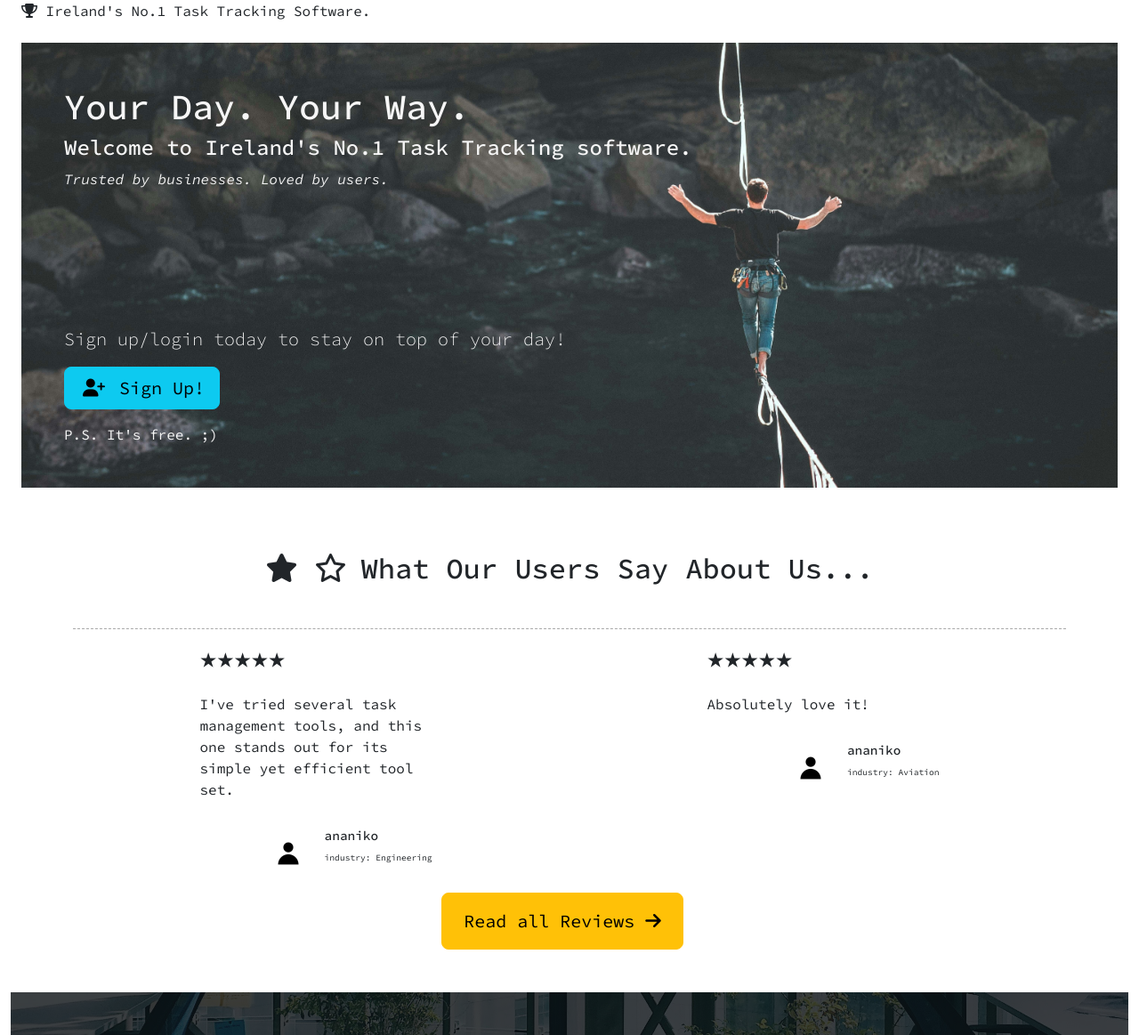
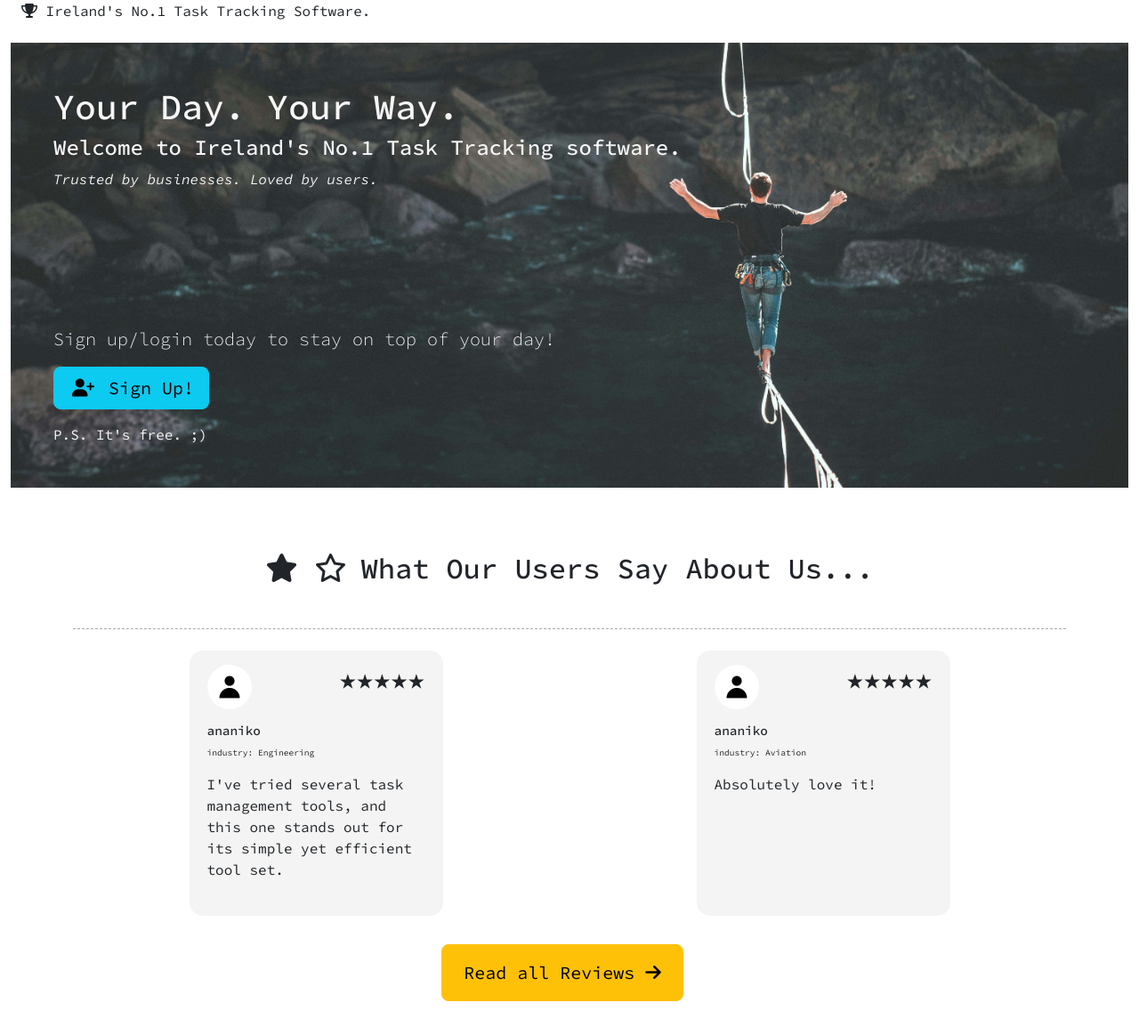
Before and after one commit to Ana-Niko-byte/zenlist, a Django app: page / in a window 1280 px wide. Shown: the part 75-1238 px from the top of the page at 89% size. Run offline with Django 4.2, Linux system fonts and the light colour scheme; data comes from the database, SQL or seed files in the repository; some libraries are stand-ins or nearby versions.

Commit message:
fix: delete scrum image field + add max_length to review

```diff
--- a/scrum/models.py
+++ b/scrum/models.py
@@ -51,8 +51,6 @@ class Scrum(models.Model):
     content = A reference to the main content.
     """
     title = models.CharField(max_length=200)
-    # Remove Image Field
-    image = CloudinaryField('image', default='default_image')
     updated_on = models.DateTimeField(auto_now=True)
     content = models.TextField()
 
@@ -89,7 +87,7 @@ class Review(models.Model):
         default='no rating',
         max_length=5
     )
-    review = models.TextField()
+    review = models.TextField(max_length=120)
     reviewed_on = models.DateField(auto_now_add=True)
     approved = models.BooleanField(default=False)
 
--- a/scrum/templates/scrum/_jumbo.html
+++ b/scrum/templates/scrum/_jumbo.html
@@ -1,7 +1,7 @@
 {% load static %}
-<div class="container-fluid jumbotron-full mb-5">
+<div class="jumbotron-full mb-5">
   <div class="row">
-    <div class="col-12">
+    <div class="col-12 mx-0">
         <section class="callout jumbotron mb-4 py-5 d-flex flex-column justify-content-between">
           <div class="main-jumbo mx-5 brand white-text">
             <h1 class="jumbo-heading">Your Day. Your Way.</h1>
--- a/scrum/templates/scrum/_reviews.html
+++ b/scrum/templates/scrum/_reviews.html
@@ -9,24 +9,19 @@
 
     {% for review in five_star %}
     {% if review.approved %}
-    <div class="col-lg-3 col-md-6 col-sm-12 zenlist-review">
-      <div class="author-review mb-3">
-        <p class="star-rating">{{review.rating}}</p>
-        <div class="main-review-content d-flex align-items-start">
-          <p>{{review.review | safe}}</p>
-        </div>
-      </div>
-
-      <div class="author d-flex align-items-start justify-content-end">
-        <div class="author-profile d-flex align-items-center justify-content-center">
-          <img class="card-img-top mx-3 profile-image"
+    <div class="col-lg-3 col-md-6 col-sm-12 zenlist-review my-3">
+      <div class="author-review mb-3 p-2">
+        <div class="author-profile d-flex justify-content-between">
+          <img class="card-img-top me-3 my-2 profile-image"
           src="{% static 'images/default_profile_image.jpg' %}"
           alt="default profile icon image">
-          <div class="author-personal">
-              <h5 class="author-bio">{{review.author}}</h5>
-              <p class="author-industry">industry: {{review.job_industry}}</p>
-          </div>
+          <p class="star-rating">{{review.rating}}</p>
         </div>
+        <div class="author-personal">
+          <h5 class="author-bio my-2">{{review.author}}</h5>
+          <p class="author-industry">industry: {{review.job_industry}}</p>
+        </div>
+        <p>{{review.review | safe}}</p>
       </div>
     </div>
     {% endif %}
--- a/static/css/style.css
+++ b/static/css/style.css
@@ -101,6 +101,11 @@ body {
 
 .full-width{
   min-width: 100%;
+}
+
+.zenlist-review{
+  background-color: rgb(244, 244, 244);
+  border-radius: 15px;
 }
 
 .scrum-content {
@@ -315,6 +320,11 @@ a .social-icon {
   .footer-nav{
     display: flex;
   }
+
+  .main-page-container,
+  .jumbotron-full{
+    margin: 0;
+  }
 }
 
 @media all and (max-width: 990px) {
```
